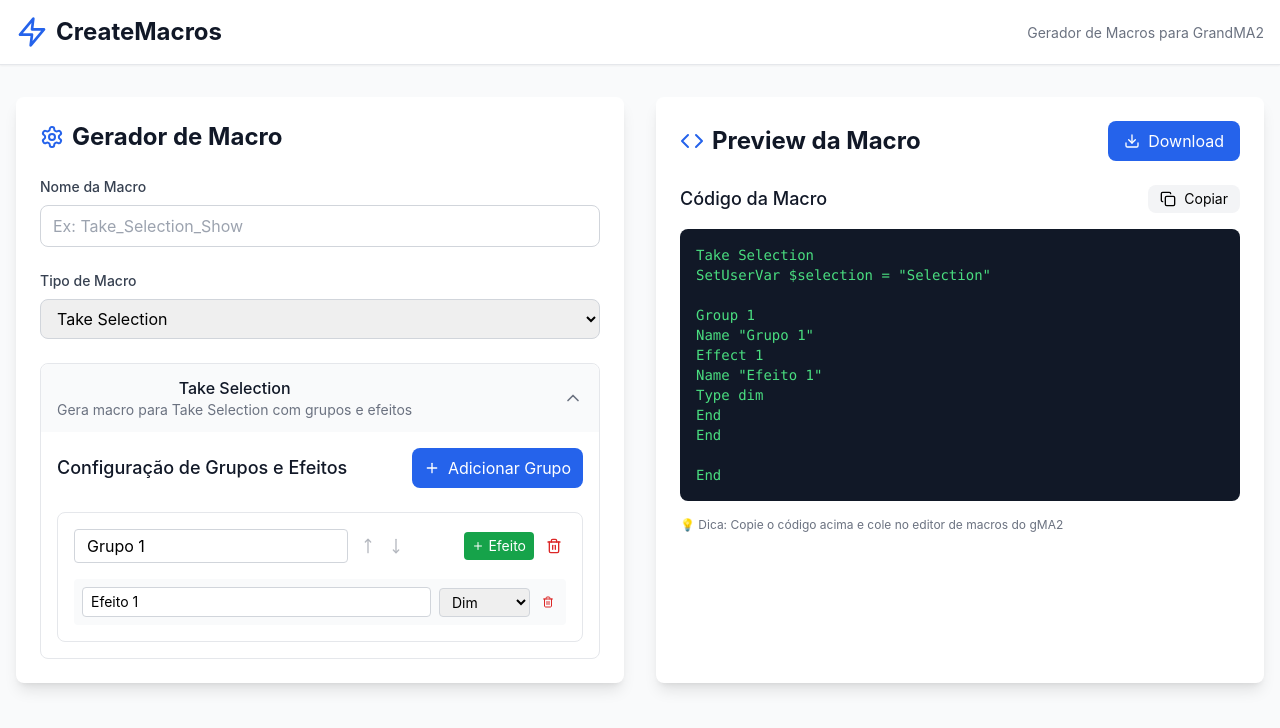
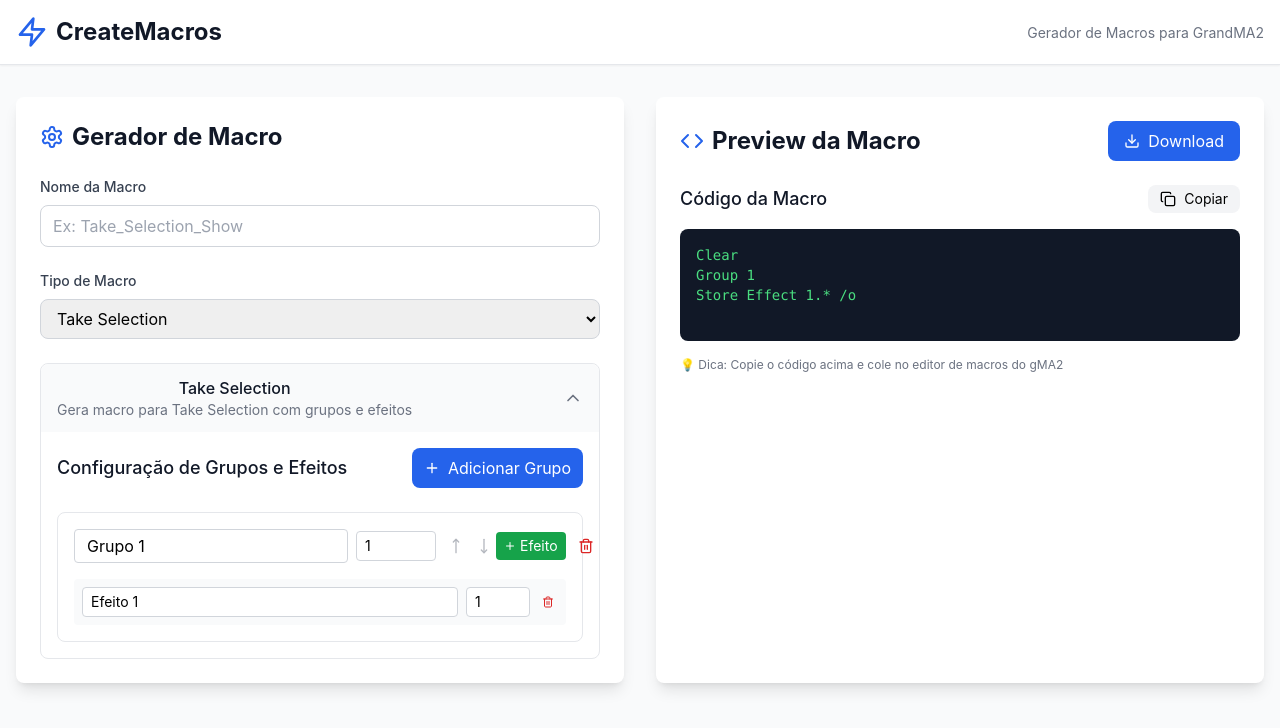
Before and after one commit to LuanGP/CreateMacros, a React (Vite) app: page / in a window 1280 px wide. Shown: the top 728 px of the page. Built offline with nearby package versions, Linux system fonts and the light colour scheme.

Commit message:
Update TakeSelectionGenerator.jsx

```diff
--- a/src/components/generators/TakeSelectionGenerator.jsx
+++ b/src/components/generators/TakeSelectionGenerator.jsx
@@ -6,8 +6,9 @@ function TakeSelectionGenerator({ onMacroGenerated }) {
     {
       id: 1,
       name: 'Grupo 1',
+      groupNumber: 1,
       effects: [
-        { id: 1, name: 'Efeito 1', type: 'dim' }
+        { id: 1, name: 'Efeito 1', effectNumber: 1 }
       ]
     }
   ])
@@ -22,24 +23,18 @@ function TakeSelectionGenerator({ onMacroGenerated }) {
   }, [groups, onMacroGenerated])
 
   const generateTakeSelectionMacro = (groupsData) => {
-    let macro = 'Take Selection\n'
-    macro += 'SetUserVar $selection = "Selection"\n\n'
+    let macro = 'Clear\n'
 
-    groupsData.forEach((group, groupIndex) => {
-      macro += `Group ${groupIndex + 1}\n`
-      macro += `Name "${group.name}"\n`
+    groupsData.forEach((group) => {
+      macro += `Group ${group.groupNumber}\n`
 
-      group.effects.forEach((effect, effectIndex) => {
-        macro += `Effect ${effectIndex + 1}\n`
-        macro += `Name "${effect.name}"\n`
-        macro += `Type ${effect.type}\n`
-        macro += `End\n`
+      group.effects.forEach((effect) => {
+        macro += `Store Effect ${effect.effectNumber}.* /o\n`
       })
 
-      macro += 'End\n\n'
+      macro += '\n'
     })
 
-    macro += 'End'
     return macro
   }
 
@@ -47,8 +42,9 @@ function TakeSelectionGenerator({ onMacroGenerated }) {
     const newGroup = {
       id: nextGroupId,
       name: `Grupo ${nextGroupId}`,
+      groupNumber: nextGroupId,
       effects: [
-        { id: nextEffectId, name: `Efeito 1`, type: 'dim' }
+        { id: nextEffectId, name: `Efeito 1`, effectNumber: 1 }
       ]
     }
     setGroups([...groups, newGroup])
@@ -66,11 +62,20 @@ function TakeSelectionGenerator({ onMacroGenerated }) {
     ))
   }
 
+  const updateGroup = (groupId, field, value) => {
+    setGroups(groups.map(group =>
+      group.id === groupId ? { ...group, [field]: value } : group
+    ))
+  }
+
   const addEffect = (groupId) => {
+    const group = groups.find(g => g.id === groupId)
+    const effectNumber = group.effects.length + 1
+
     const newEffect = {
       id: nextEffectId,
       name: `Efeito ${nextEffectId}`,
-      type: 'dim'
+      effectNumber: effectNumber
     }
 
     setGroups(groups.map(group =>
@@ -144,6 +149,15 @@ function TakeSelectionGenerator({ onMacroGenerated }) {
                   value={group.name}
                   onChange={(e) => updateGroupName(group.id, e.target.value)}
                   className="px-3 py-1 border border-gray-300 rounded focus:ring-2 focus:ring-primary-500 focus:border-primary-500"
+                  placeholder="Nome do grupo"
+                />
+                <input
+                  type="number"
+                  value={group.groupNumber}
+                  onChange={(e) => updateGroup(group.id, 'groupNumber', parseInt(e.target.value) || 1)}
+                  className="w-20 px-2 py-1 text-sm border border-gray-300 rounded focus:ring-2 focus:ring-primary-500 focus:border-primary-500"
+                  placeholder="Nº"
+                  min="1"
                 />
                 <div className="flex gap-1">
                   <button
@@ -190,17 +204,14 @@ function TakeSelectionGenerator({ onMacroGenerated }) {
                     className="flex-1 px-2 py-1 text-sm border border-gray-300 rounded focus:ring-1 focus:ring-primary-500 focus:border-primary-500"
                     placeholder="Nome do efeito"
                   />
-                  <select
-                    value={effect.type}
-                    onChange={(e) => updateEffect(group.id, effect.id, 'type', e.target.value)}
-                    className="px-2 py-1 text-sm border border-gray-300 rounded focus:ring-1 focus:ring-primary-500 focus:border-primary-500"
-                  >
-                    <option value="dim">Dim</option>
-                    <option value="color">Color</option>
-                    <option value="position">Position</option>
-                    <option value="gobo">Gobo</option>
-                    <option value="beam">Beam</option>
-                  </select>
+                  <input
+                    type="number"
+                    value={effect.effectNumber}
+                    onChange={(e) => updateEffect(group.id, effect.id, 'effectNumber', parseInt(e.target.value) || 1)}
+                    className="w-16 px-2 py-1 text-sm border border-gray-300 rounded focus:ring-1 focus:ring-primary-500 focus:border-primary-500"
+                    placeholder="Nº"
+                    min="1"
+                  />
                   <button
                     onClick={() => removeEffect(group.id, effect.id)}
                     className="p-1 text-red-600 hover:text-red-700 transition-colors"
```
